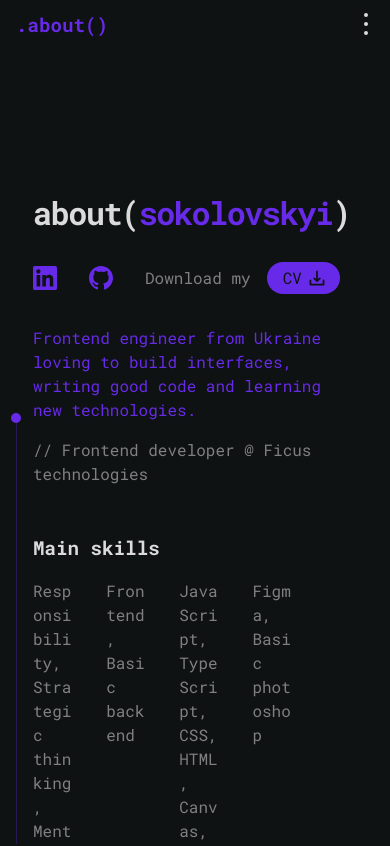
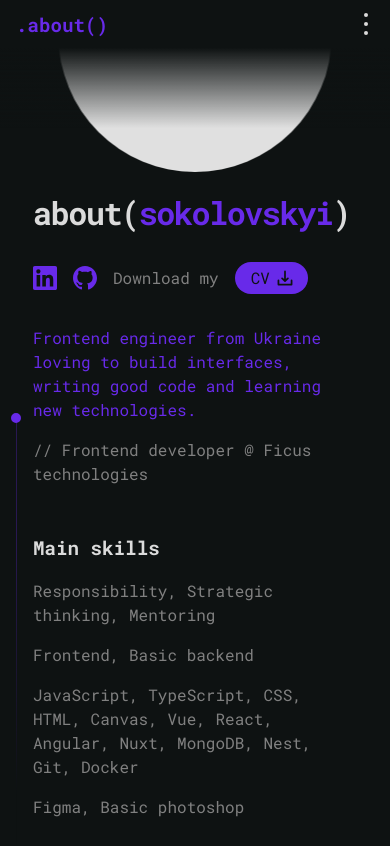
Before and after one commit to SokolovskyiAnton/portfolio, a Vue app: page /about in a window 390 px wide. Shown: the top 846 px of the page. Built offline with nearby package versions, Linux system fonts and the light colour scheme.

Commit message:
fix header menu, header-bg, create footer, fix line background

```diff
--- a/src/App.vue
+++ b/src/App.vue
@@ -1,10 +1,14 @@
 <template>
-  <div id="app">
+  <div id="app" :class="$route.meta.bodyClass">
     <Header />
     <router-view />
+    <Line />
+    <Footer />
   </div>
 </template>
 
 <script setup lang="ts">
+import Line from "./components/Line.vue";
 import Header from "./components/Header.vue";
+import Footer from "./components/Footer.vue";
 </script>
--- a/src/assets/css/app.styl
+++ b/src/assets/css/app.styl
@@ -23,7 +23,6 @@ button
   border 0
 
 // layout
-
 #app
   overflow hidden
   margin 0 auto
@@ -46,26 +45,8 @@ html
   @media screen and (max-width: 1024px)
     margin 0 4rem 0 calc(4rem + 1px)
 
-
   @media screen and (max-width: 568px)
     margin: 0 2rem 0 calc(2rem + 1px)
-
-.container
-  width 100%
-  margin-right auto
-  margin-left auto
-
-  @media (min-width 568px)
-    max-width 100%
-
-  @media (min-width 1024px)
-    max-width 960px
-
-  @media (min-width 1216px)
-    max-width: 1152px
-
-  @media (min-width: 1408px)
-    max-width 1344px
 
 .wrapper
   position relative
@@ -74,7 +55,6 @@ html
   transition opacity 0.5s linear
 
 // title
-
 .title
   display block
   color var(--text-color-light)
--- a/src/components/AboutSection.vue
+++ b/src/components/AboutSection.vue
@@ -1,4 +1,5 @@
 <template>
+  <div class="pic" />
   <div class="static-container">
     <h1 class="title">about(<span class="func">sokolovskyi</span>)</h1>
 
@@ -140,6 +141,30 @@ const hobbies = ["Chess", "Football", "Guitar", "History"];
 </script>
 
 <style lang="stylus" scoped>
+.pic
+  pointer-events none
+  display block
+  position fixed
+  z-index 9999
+  top 50%
+  left -12vw
+  transform translate3d(0, -50%, 0)
+  width 43vw
+  aspect-ratio 1/1
+  border-radius 100%
+  //background-image url(../assets/me.jpg)
+  background-color wheat
+  background-repeat no-repeat
+  background-position center
+  background-size contain
+  filter grayscale(1) brightness(1)
+  mix-blend-mode difference
+
+  @media screen and (max-width 1024px)
+    top: -12vh
+    left: 50%
+    transform: translate3d(-50%, 0, 0) rotate(90deg)
+    width: 70vw
 .about-contact
   display flex
   align-items center
@@ -189,7 +214,7 @@ const hobbies = ["Chess", "Football", "Guitar", "History"];
   padding 3rem 2rem 0 0
   margin-right -25vw
   width 75vw
-//
+
   h2
     font-size 1.2rem
     margin-bottom 1rem
@@ -225,7 +250,7 @@ const hobbies = ["Chess", "Football", "Guitar", "History"];
     width calc(100vw - 4rem)
 
   @media screen and (max-width 768px)
-    ul
+    .about-list
       grid-template 1fr \/ repeat(3, 1fr)
 
     .tools
@@ -235,7 +260,7 @@ const hobbies = ["Chess", "Football", "Guitar", "History"];
         display block
 
   @media screen and (max-width 568px)
-    ul
+    .about-list
       grid-template 1fr \/ 1fr
       grid-gap 1rem
 
--- /dev/null
+++ b/src/components/Footer.vue
@@ -0,0 +1,19 @@
+<template>
+  <div class="footer">made in 2022</div>
+</template>
+
+<script lang="ts" setup></script>
+
+<style lang="stylus" scoped>
+.footer
+  display flex
+  flex-direction column
+  justify-content flex-end
+  height 20vh
+  font-size 0.8rem
+  text-align center
+  padding 1rem
+  position relative
+  z-index 999
+  color var(--text-color-purple)
+</style>
--- a/src/components/Header.vue
+++ b/src/components/Header.vue
@@ -1,5 +1,6 @@
 <template>
   <header id="header">
+    <div class="header-bg" />
     <div class="header-container">
       <div class="header-breadcrumb">{{ $route.name }}</div>
 
@@ -96,7 +97,7 @@ function closeMenu(): void {
   background none
   border 0
 
-  @media screen and (max-width: 768px)
+  @media screen and (max-width 768px)
     display flex
     transition all 1s linear
 
@@ -132,14 +133,14 @@ function closeMenu(): void {
   &:hover
     color var(--header-link)
 
-  @media screen and (max-width: 768px)
+  @media screen and (max-width 768px)
     display flex
 
 .header-nav
   display flex
   align-items center
 
-  @media screen and (max-width: 768px)
+  @media screen and (max-width 768px)
     align-items flex-end
     justify-content flex-end
     position absolute
@@ -224,6 +225,20 @@ svg
     height 2rem
     top 0
 
+// background
+.header-bg
+  position absolute
+  top 0
+  left 0
+  width 100%
+  height 100%
+  z-index -1
+  background: linear-gradient(
+    to bottom,
+    var(--bg) 3rem,
+    rgba(14, 18, 18, 0) 100%
+  )
+
 
 @media screen and (max-width: 768px)
   body.is-nav-open
--- a/src/components/Line.vue
+++ b/src/components/Line.vue
@@ -28,11 +28,10 @@ onMounted(() => {
 });
 onBeforeUnmount(() => {
   window.removeEventListener("scroll", onScroll);
-  window.scrollTo(0, 0);
 });
 </script>
 
-<style scoped lang="stylus">
+<style lang="stylus">
 .line
   position absolute
   top 50vh
@@ -43,6 +42,13 @@ onBeforeUnmount(() => {
   height 50vh
   opacity 0.3
   background var(--text-color-purple)
+  &:after
+    content ''
+    position fixed
+    bottom 0
+    width 1px
+    height 50vh
+    background linear-gradient(to top,var(--bg) 3rem,rgba(14, 18, 18, 0) 70%)
 .circle
   position fixed
   top 48.9vh
@@ -55,6 +61,7 @@ onBeforeUnmount(() => {
   animation-name circle
   animation-duration 1s
   animation-delay .5s
+  z-index 1000
 .wave
   position fixed
   top 48.9vh
@@ -67,6 +74,7 @@ onBeforeUnmount(() => {
   animation-name wave
   animation-duration 2s
   animation-delay 1.5s
+  z-index 1000
 
 @media screen and (max-width: 1024px)
   .circle,
--- a/src/router/index.ts
+++ b/src/router/index.ts
@@ -8,6 +8,7 @@ const routes: Array<RouteRecordRaw> = [
     component: Home,
     meta: {
       title: "sokolovskyi.is",
+      bodyClass: "home-page",
     },
   },
   {
@@ -16,6 +17,7 @@ const routes: Array<RouteRecordRaw> = [
     component: () => import("../views/About.vue"),
     meta: {
       title: "sokolovskyi.about",
+      bodyClass: "about-page",
     },
   },
   {
@@ -24,6 +26,7 @@ const routes: Array<RouteRecordRaw> = [
     component: () => import("../views/404.vue"),
     meta: {
       title: "sokolovskyi.err(404)",
+      bodyClass: "error-page",
     },
   },
 ];
@@ -34,6 +37,8 @@ const router = createRouter({
 });
 
 router.beforeEach((to, from, next) => {
+  window.scroll(0, 0);
+  document.body.classList.remove("is-nav-open");
   document.title = to.meta.title as string;
   next();
 });
--- a/src/views/About.vue
+++ b/src/views/About.vue
@@ -1,16 +1,14 @@
 <template>
   <div class="wrapper" id="about">
-    <Line />
     <AboutSection />
   </div>
 </template>
 
 <script setup lang="ts">
-import Line from "@/components/Line";
 import AboutSection from "@/components/AboutSection.vue";
 </script>
 
-<style lang="stylus" scoped>
+<style lang="stylus">
 #about
   .static-container
     padding-top 30vh
--- a/src/views/Home.vue
+++ b/src/views/Home.vue
@@ -1,6 +1,5 @@
 <template>
   <div class="wrapper" id="home">
-    <Line />
     <Intro />
     <Test />
   </div>
@@ -9,5 +8,4 @@
 <script setup lang="ts">
 import Intro from "@/components/Intro";
 import Test from "@/components/Test.vue";
-import Line from "@/components/Line.vue";
 </script>
```
